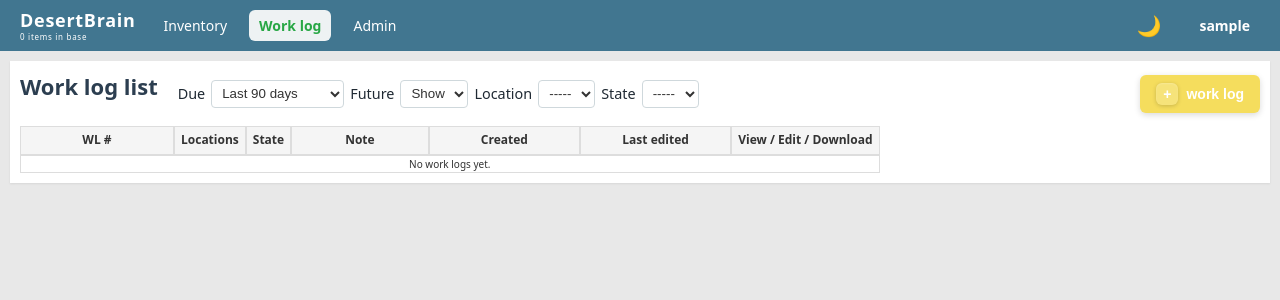
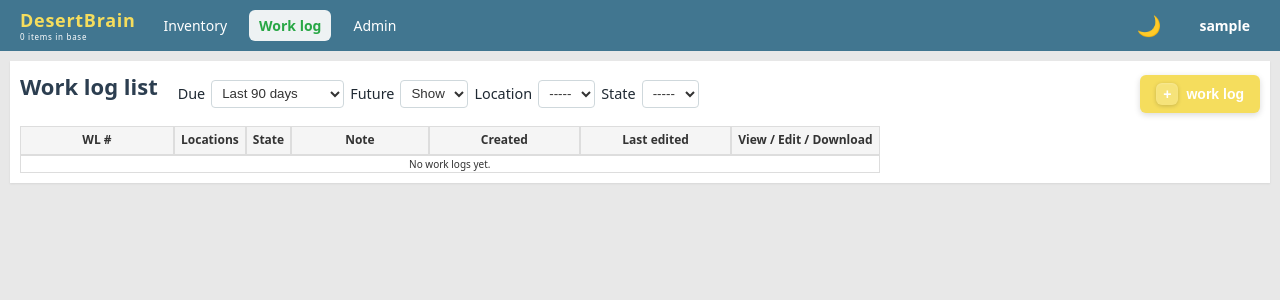
Before and after one commit to jaleotg/STOCKBRAIN, a Django app: page /work-log/ in a window 1280 px wide. Shown: the top 300 px of the page. Run offline with Django 5.2, Linux system fonts and the light colour scheme; the visitor is signed in with stand-in values (Sample User, id 1); data that the repository does not hold is empty; some libraries are stand-ins or nearby versions.

Commit message:
zmiana koloru logo

```diff
--- a/engine/static/css/layout.css
+++ b/engine/static/css/layout.css
@@ -37,6 +37,7 @@ body {
 .sb-header-title {
     letter-spacing: 0.04em;
     line-height: 1.2;
+    color: #F5DD5D;
 }
 
 .sb-header-count {
```
